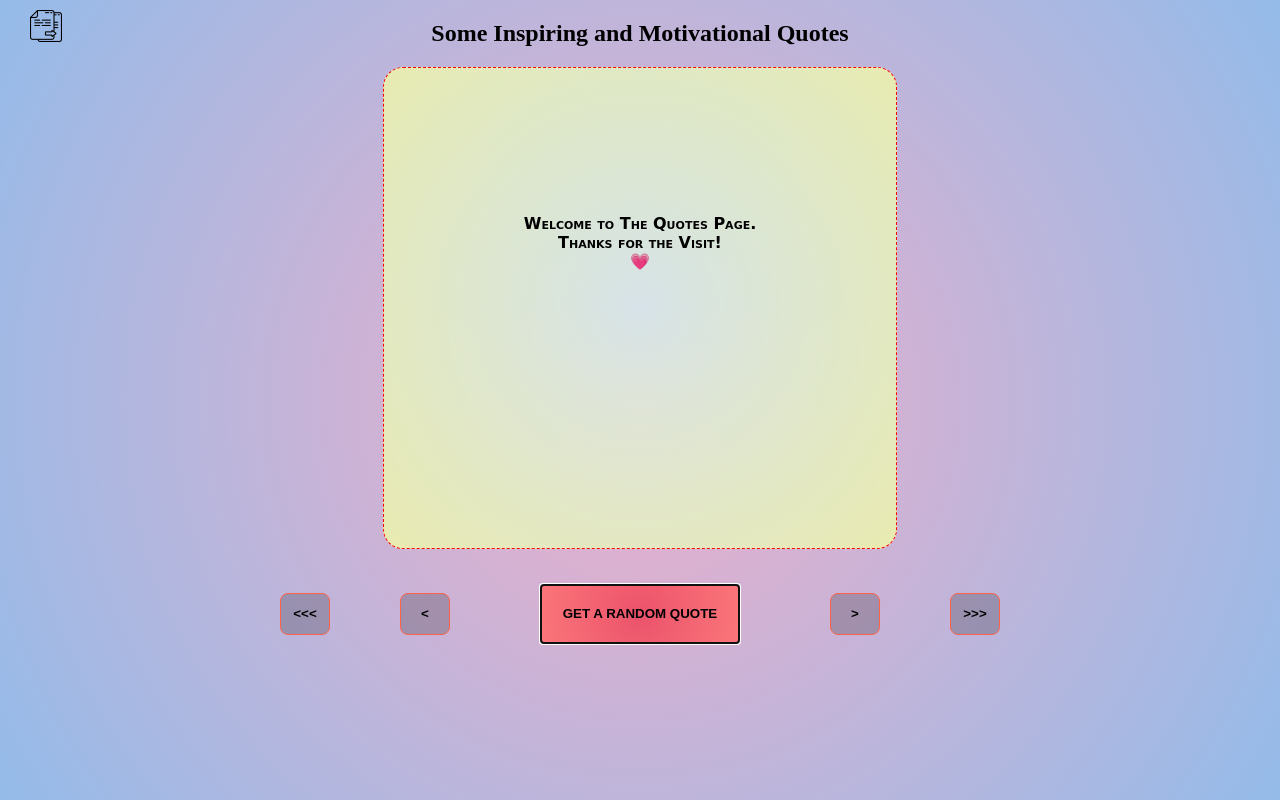
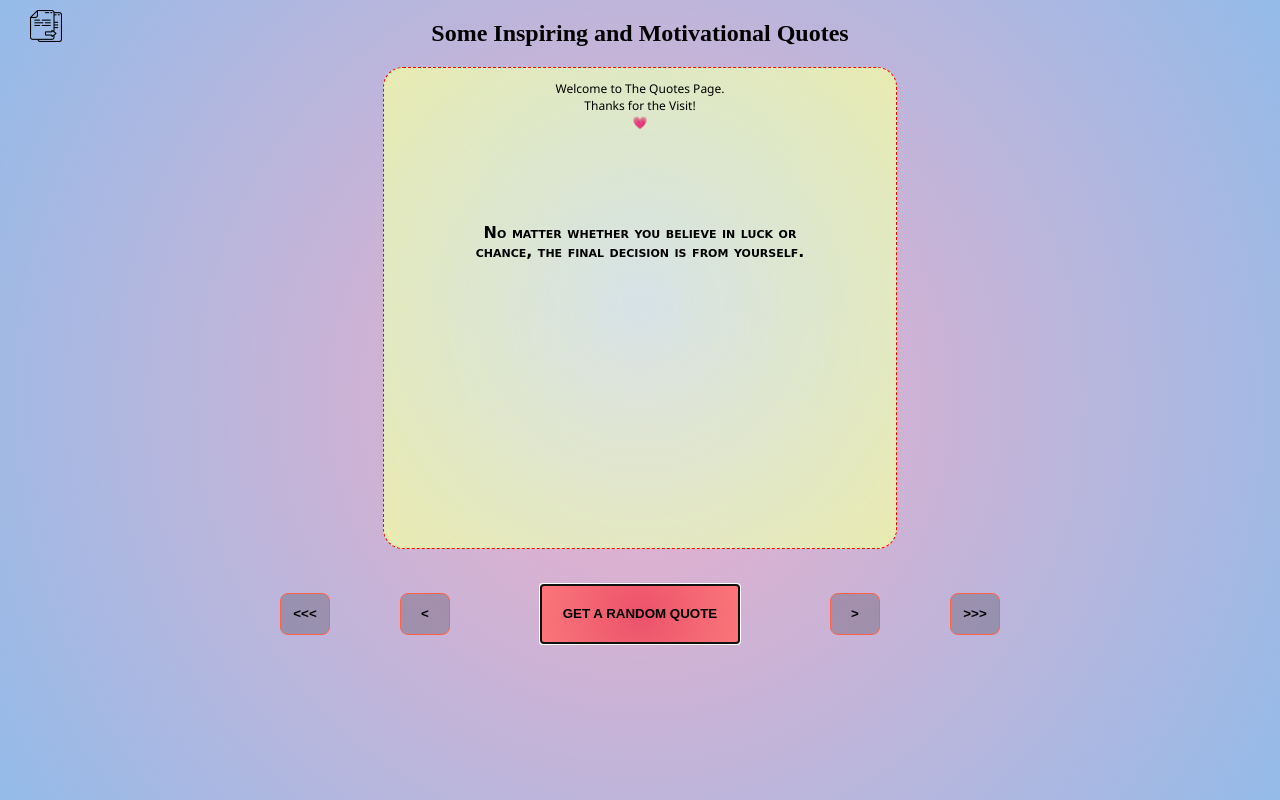
Before and after one commit to develover-sk/quotes-generator, a plain HTML site: page index.html in a window 1280 px wide. Drawn offline with Linux system fonts and the light colour scheme.

Commit message:
Some minor changes

```diff
--- a/func.js
+++ b/func.js
@@ -208,6 +208,22 @@ const authorAll = [
 var len;
 var maxQuote;
 
+var i = -1;
+var temp = -1;
+var lastQ = -1;
+var lastNextQ = -1;
+var prevQ = -1;
+var nextQ = -1;
+
+var r1;
+
+
+function randNum() {
+    r1 = Math.random();
+    i = Math.floor(r1 * maxQuote);
+}
+
+
 function preset() {
     disablePrevBtn();
     disableNextBtn();
@@ -215,6 +231,12 @@ function preset() {
     disableLastNextQBtn();
     len = quotesAll.length;
     maxQuote = parseInt(len - 1);
+    let iTemp = Math.floor(Math.random() * maxQuote);
+    let titleOnLoad = document.querySelector('#title');
+    titleOnLoad.style.fontSize = "12px";
+    titleOnLoad.style.cursor = "grab";
+    let quoteOnLoad = document.querySelector('#quotes');
+    quoteOnLoad.innerHTML = `${quotesAll[iTemp]}`;
 }
 
 
@@ -267,23 +289,6 @@ function enableLastNextQBtn() {
 }
 
 
-var i = -1;
-var temp = -1;
-var lastQ = -1;
-var lastNextQ = -1;
-var prevQ = -1;
-var nextQ = -1;
-
-var r1;
-var r2;
-
-
-function randNum() {
-    r1 = Math.random();
-    i = Math.floor(r1 * maxQuote);
-}
-
-
 
 function printQuote(index) {
 
@@ -291,7 +296,8 @@ function printQuote(index) {
     let quote = document.querySelector('#quotes');
     let auth = document.querySelector('#author');
     let cred = document.querySelector('#post-credit');
-    title.innerHTML = "&#128525;";
+    title.innerHTML = "&#128512;";
+    title.style.fontSize = '1.2em';
     quote.innerHTML = `&ldquo; ${quotesAll[index].toUpperCase()} &rdquo;`;
     auth.innerHTML = `&mdash; ${authorAll[index]}`;
     cred.innerHTML = `${index+1}`;
--- a/index.html
+++ b/index.html
@@ -18,9 +18,9 @@
         <h2>Some Inspiring and Motivational Quotes</h2>
         <div class="main-quiz-box">
             <div id="text">
-                <p id="title">&nbsp;</p>
+                <p id="title" draggable="true">Welcome to The Quotes Page.<br> Thanks for the Visit! <br> &#128151;</p>
                 <div class="quotes-div">
-                    <p id="quotes" draggable="true">Welcome to The Quotes Page.<br> Thanks for the Visit! <br> &#128151;</p>
+                    <p id="quotes" draggable="true"></p>
                     <p id="author"></p>
                 </div>
                 <p id="post-credit"></p>
--- a/style.css
+++ b/style.css
@@ -80,6 +80,7 @@ h2 {
 }
 
 #title {
+    font-family: 'Segoe UI', Tahoma, Geneva, Verdana, sans-serif;
     text-align: center;
     vertical-align: top;
 }
@@ -97,8 +98,9 @@ h2 {
 
 .quotes-div {
     margin-top: 10%;
-    height: 140px;
-    padding: 12%;
+    height: 130px;
+    padding: 8%;
+    padding-bottom: 12%;
 }
 
 #author {
```
